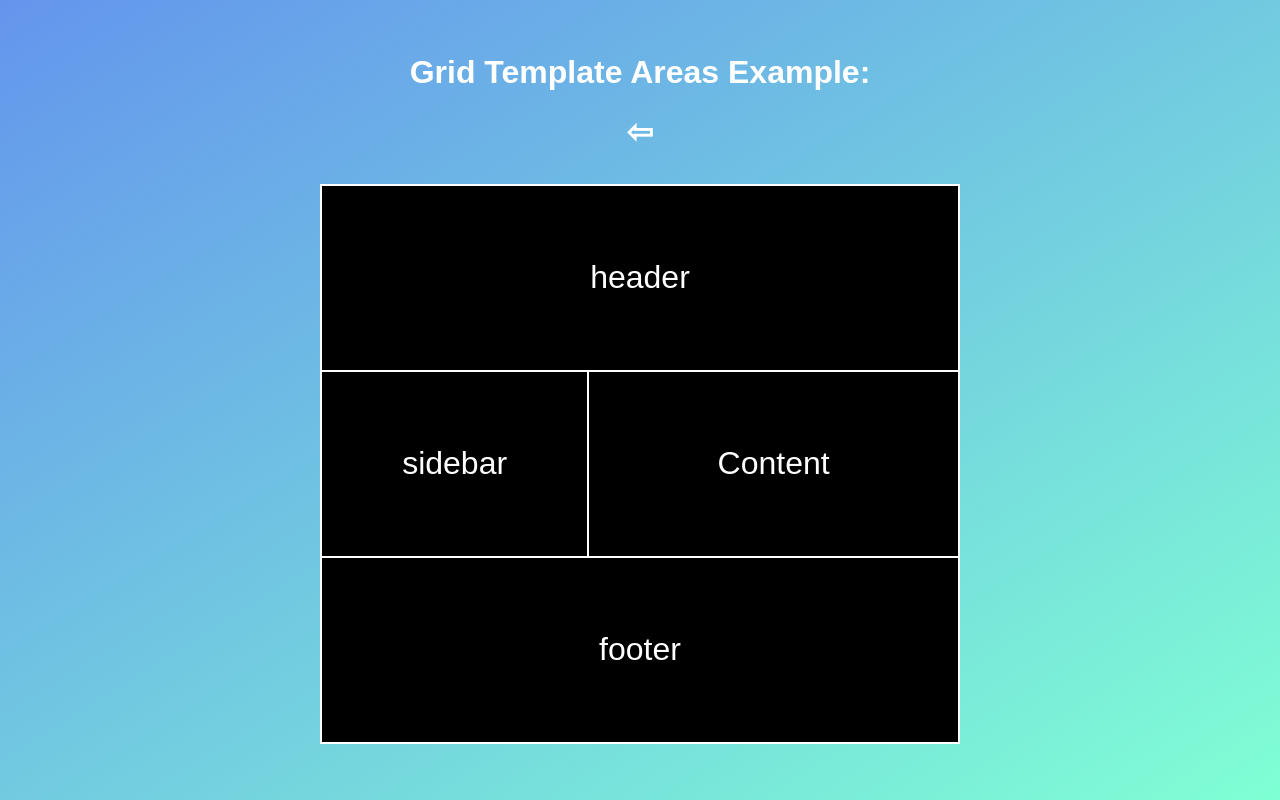
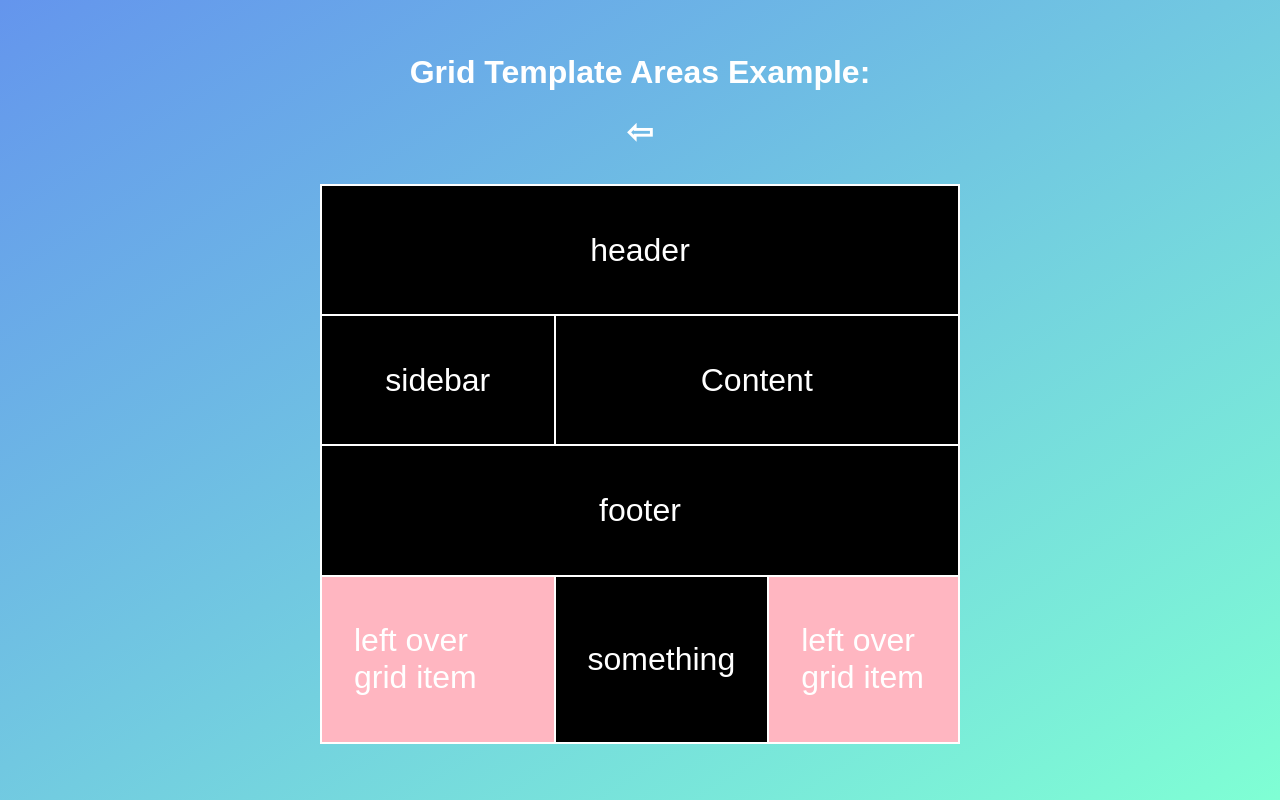
Before and after one commit to LewisNozaki/CSS-Grid-Practice-2, a plain HTML site: page gridAreas.html in a window 1280 px wide. Drawn offline with Linux system fonts and the light colour scheme.

Commit message:
more notes

```diff
--- a/gridAreas.html
+++ b/gridAreas.html
@@ -16,11 +16,12 @@
     </div>
     <div class="grid-container-2">
       <div class="grid-item2 header">header</div>
-      <!-- <div class="grid-item2">grid item</div> -->
+      <div class="grid-item2 LO">left over grid item</div>
       <div class="grid-item2 sidebar">sidebar</div>
       <div class="grid-item2 big">Content</div>
-      <!-- <div class="grid-item2">grid item</div> -->
+      <div class="grid-item2 LO">left over grid item</div>
       <div class="grid-item2 footer">footer</div>
+      <div class="grid-item2 something">something</div>
     </div>
   </body>
 </html>
--- a/styles.css
+++ b/styles.css
@@ -75,10 +75,13 @@ a:hover {
     border: 1px solid white;
     display: grid;
     /* Grid Template Areas */
+    /* The height of the rows will fit the content of the element */
+    /* Placing a "." inside the template area will define that section to be a blank space */
     grid-template-areas:
       "header header header"
       "sidebar content content"
-      "footer footer footer";
+      "footer footer footer"
+      ". something .";
   }
 
   .grid-item2 {
@@ -107,3 +110,13 @@ a:hover {
   .footer {
     grid-area: footer;
   }
+
+  /* Any grid item that is not explicitly given a grid area will be placed in a new implicity row on the bottom */
+
+  .LO {
+    background: lightpink;
+  }
+
+  .something {
+    grid-area: something;
+  }
```
